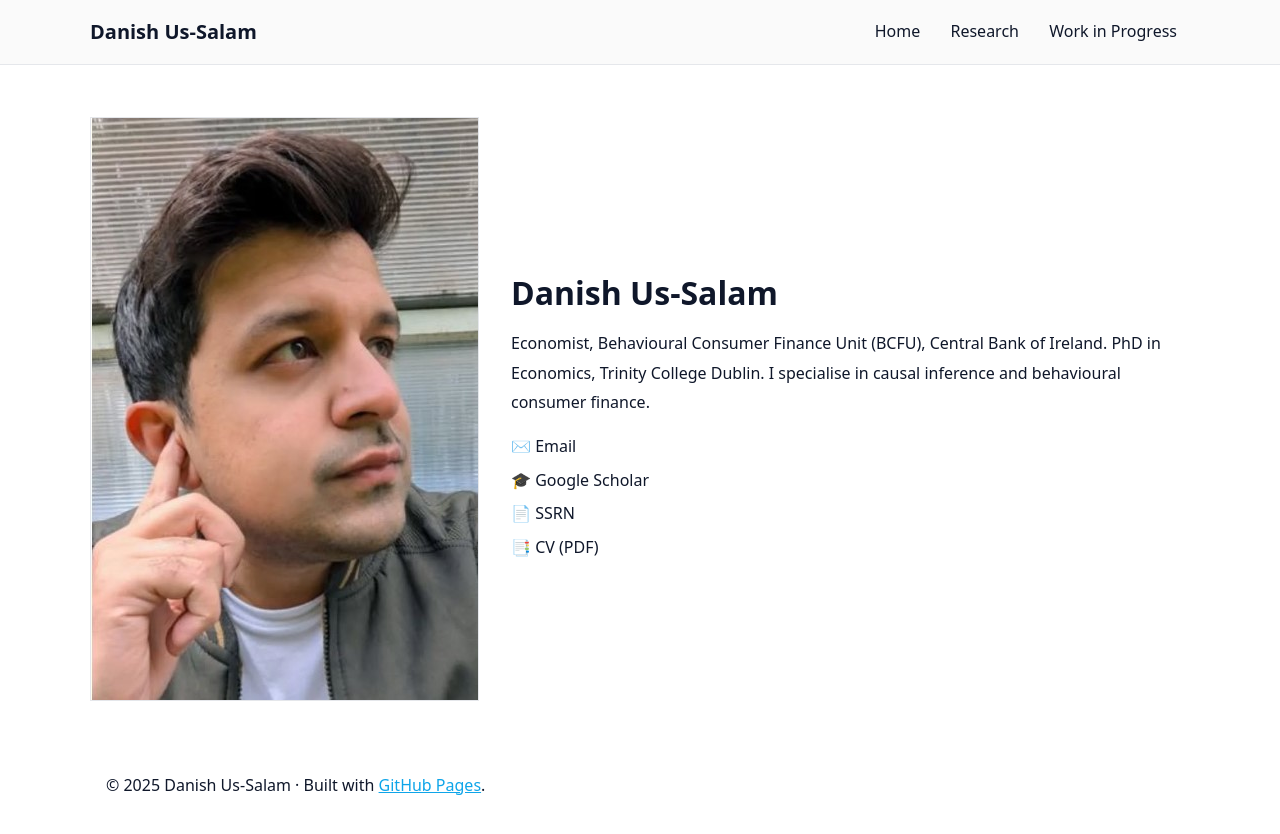
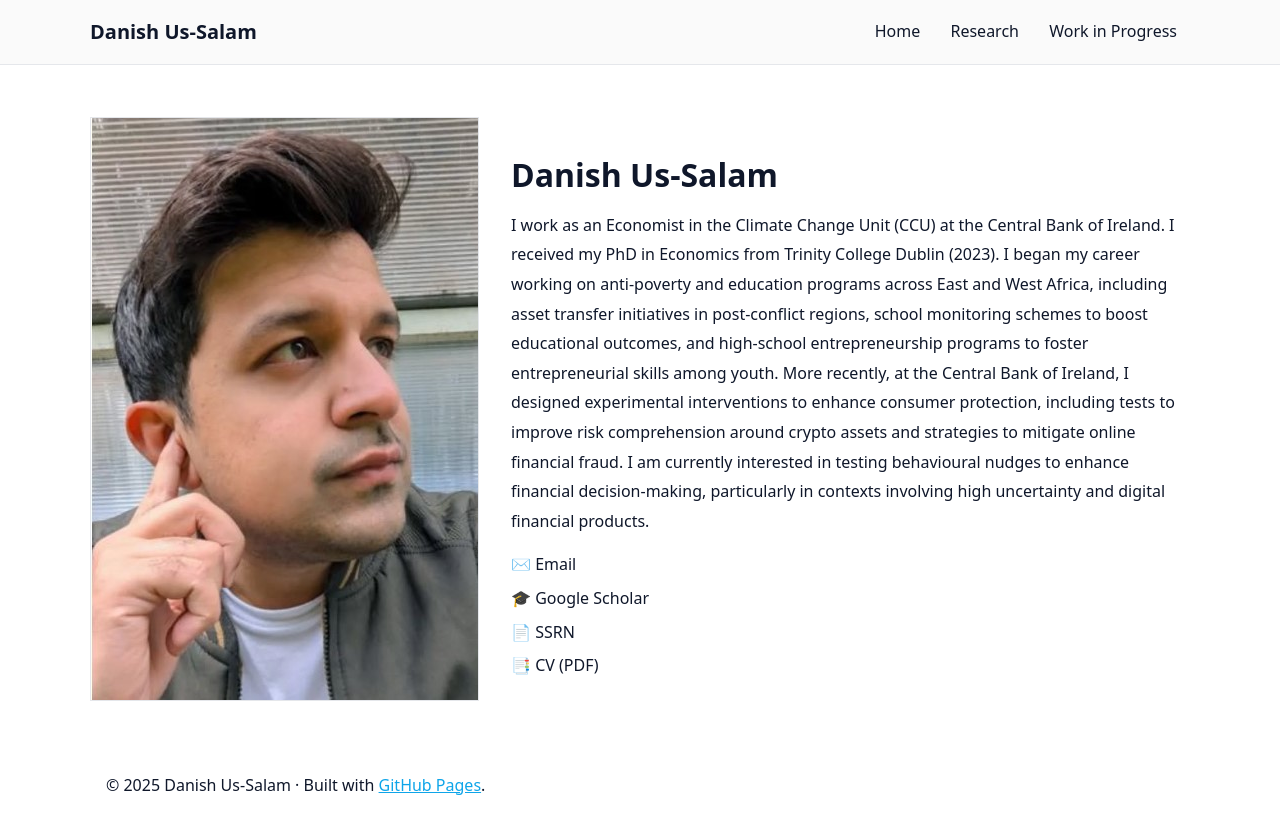
Before and after one commit to danishussalam/danishussalam.github.io, a Jekyll site: the page built from index.md, in a window 1280 px wide. Shown: the top 834 px of the page. Built offline with Jekyll 4.4.1, drawn with Linux system fonts in a browser that asks for light colours.

Commit message:
Update index.md

```diff
--- a/index.md
+++ b/index.md
@@ -10,8 +10,7 @@ title: "Home"
   <div class="bio">
     <h1>Danish Us-Salam</h1>
     <p>
-      Economist, Behavioural Consumer Finance Unit (BCFU), Central Bank of Ireland.
-      PhD in Economics, Trinity College Dublin. I specialise in causal inference and behavioural consumer finance.
+I work as an Economist in the Climate Change Unit (CCU) at the Central Bank of Ireland. I received my PhD in Economics from Trinity College Dublin (2023). I began my career working on anti-poverty and education programs across East and West Africa, including asset transfer initiatives in post-conflict regions, school monitoring schemes to boost educational outcomes, and high-school entrepreneurship programs to foster entrepreneurial skills among youth. More recently, at the Central Bank of Ireland, I designed experimental interventions to enhance consumer protection, including tests to improve risk comprehension around crypto assets and strategies to mitigate online financial fraud. I am currently interested in testing behavioural nudges to enhance financial decision-making, particularly in contexts involving high uncertainty and digital financial products.
     </p>
 
     <ul class="contact-icons">
```
